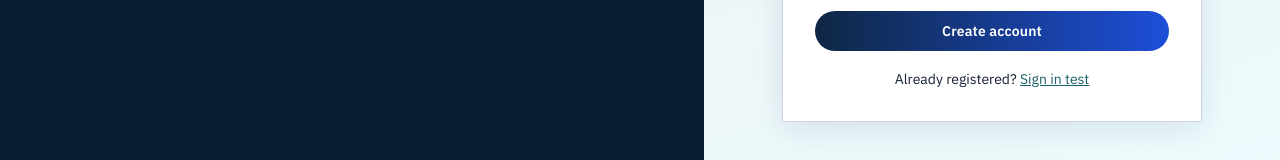
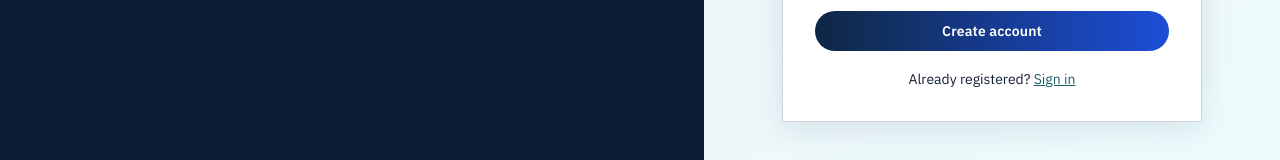
Before and after one commit to programmer-ashik/gbl_office_management, a React (Vite) app in the folder frontend/: page /signup in a window 1280 px wide. Shown: the part 519-679 px from the top of the page. Built offline with nearby package versions, Linux system fonts and the light colour scheme; no server answers.

Commit message:
fixed ci/cd pipline issue

```diff
--- a/frontend/src/pages/SignupPage.tsx
+++ b/frontend/src/pages/SignupPage.tsx
@@ -91,7 +91,7 @@
           </button>
 
           <p className='switch-auth'>
-            Already registered? <Link to='/login'>Sign in test</Link>
+            Already registered? <Link to='/login'>Sign in</Link>
           </p>
         </form>
       </section>
```
